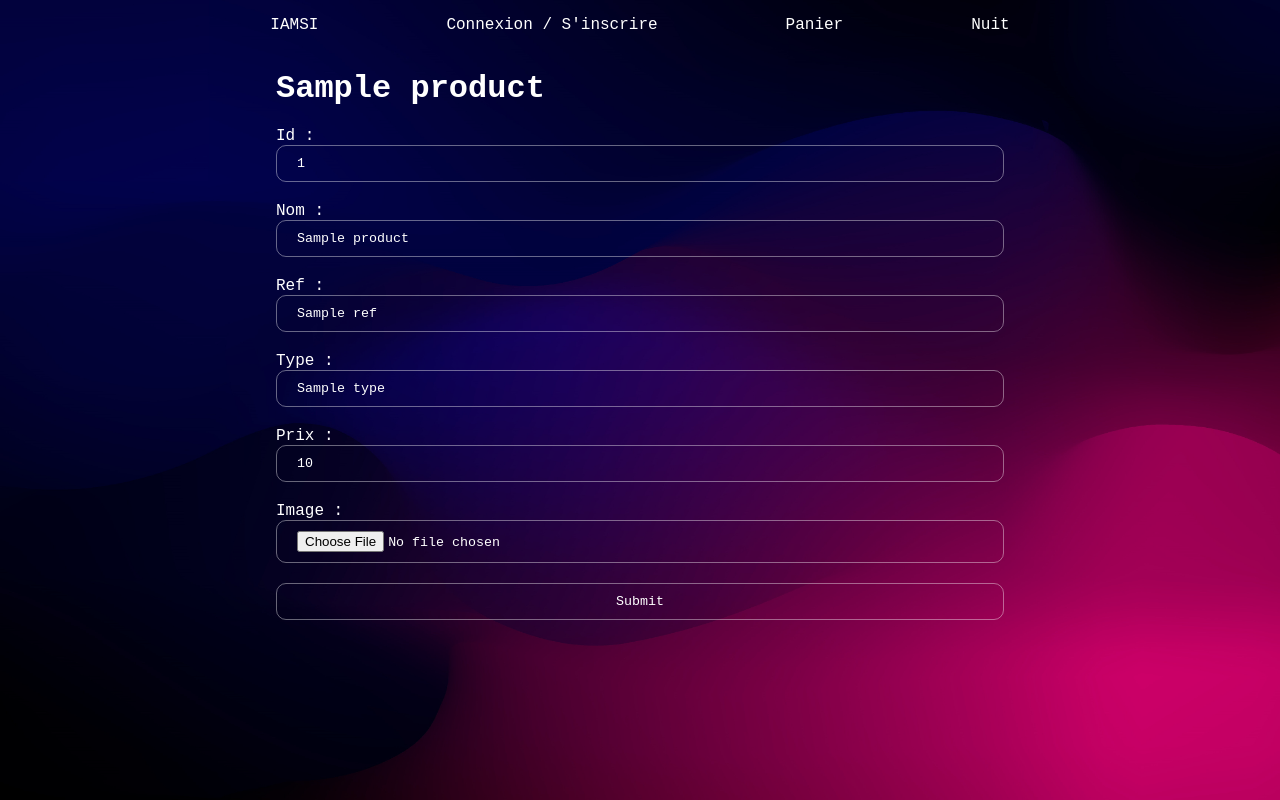
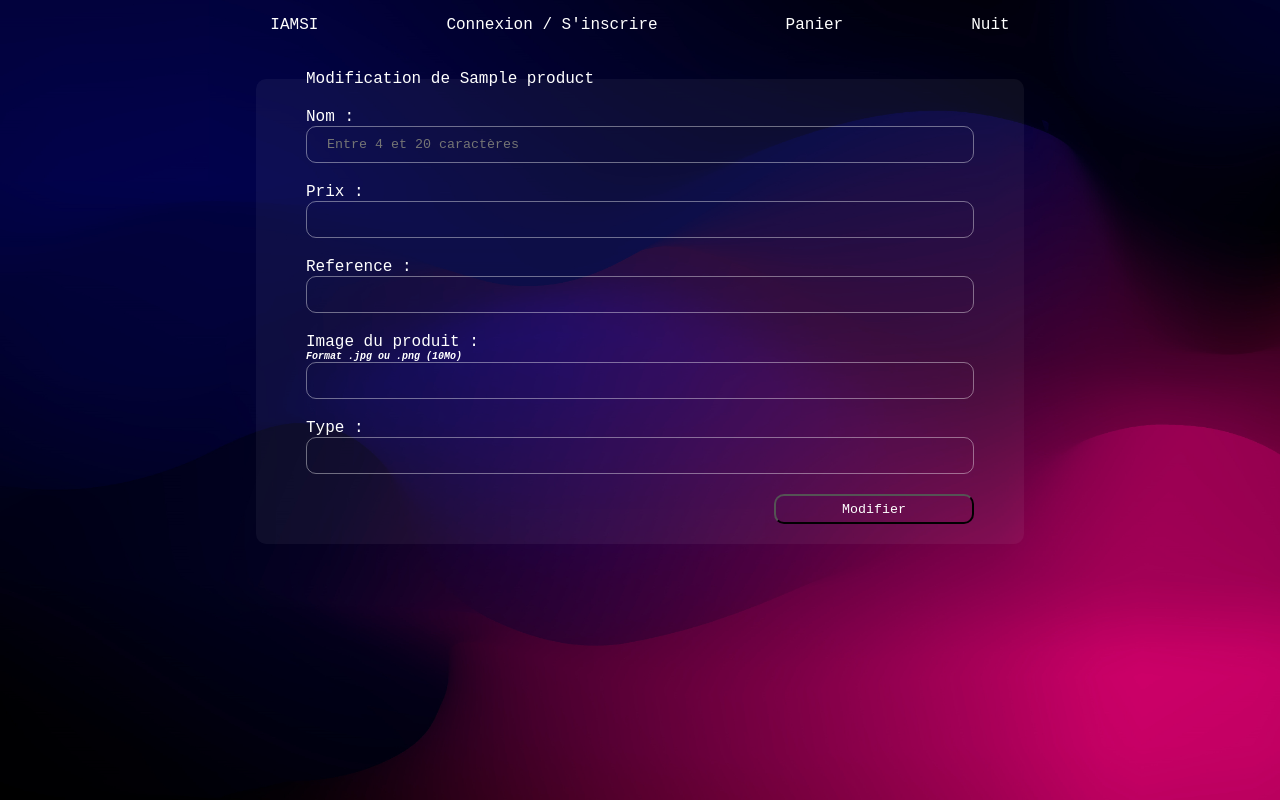
Before and after one commit to MikaChueWaye/IAMSI, a Symfony app: template templates/product/productPageModify.html.twig in a window 1280 px wide. Run offline with Twig, Linux system fonts and the light colour scheme; the template is opened without the code that fills it: most values are stand-ins (such as "Sample title", 1, 10 or a date in 2020); form fields are guessed from the names that the template uses; some libraries are stand-ins or nearby versions.

Commit message:
Produit: Refactor modification des produits (utiliation de la class ProductType.php) + correctifs minimes

```diff
--- a/public/js/product.js
+++ b/public/js/product.js
@@ -1,4 +1,4 @@
-function supprimerFeedy(event) {
+function deleteProduct(event) {
     event.preventDefault();
 	let button = event.target;
     let product = button.closest("#product");
@@ -13,5 +13,5 @@ function supprimerFeedy(event) {
 
 let buttons = document.getElementsByClassName("delete-product");
 Array.from(buttons).forEach(function (button) {
-    button.addEventListener("click", supprimerFeedy);
+    button.addEventListener("click", deleteProduct);
 });
--- a/src/Entity/Product.php
+++ b/src/Entity/Product.php
@@ -47,7 +47,7 @@ class Product
     private ?string $type = null;
 
     #[ORM\OneToMany(mappedBy: 'product', targetEntity: Inventory::class, orphanRemoval: true)]
-    private Collection $publications;
+    private Collection $products;
 
 
     public function getId(): ?int
--- a/templates/product/productList.html.twig
+++ b/templates/product/productList.html.twig
@@ -23,7 +23,7 @@
         {{ form_label(form.type, 'Type : ') }}
         {{ form_widget(form.type, {'id' : 'type'}) }}
 
-        {{ form_widget(form.create, {'id' : "creation-new-submit", 'label' : "Créer"}) }}
+        {{ form_widget(form.submit, {'id' : "creation-new-submit", 'label' : "Créer"}) }}
         <div id="fieldset-background" class="card"></div>
     </fieldset>
     {{ form_rest(form) }}
--- a/templates/product/productPageModify.html.twig
+++ b/templates/product/productPageModify.html.twig
@@ -1,5 +1,5 @@
 {% extends 'base.html.twig' %}
-{% block css %}<link rel="stylesheet" type="text/css" href="{{ asset("css/productPage.css") }}">{% endblock %}
+{% block css %}<link rel="stylesheet" type="text/css" href="{{ asset("css/productList.css") }}">{% endblock %}
 {% block title %}
     {% if product is not null %}
         {{ product.name }}
@@ -8,25 +8,29 @@
     {% endif %}
 {% endblock %}
 {% block main %}
-    <form method="post" action="{{ path("modifyProduct") }}" enctype="multipart/form-data">
-        <fieldset>
-            <legend><h1>{{ product.name }}</h1></legend>
-            <label for="id">Id :</label>
-            <input id="id" name="id" type="text" value="{{ product.id }}" readonly/>
-            <label for="name">Nom :</label>
-            <input id="name" name="name" type="text" value="{{ product.name }}"/>
-            <label for="ref">Ref :</label>
-            <input id="ref" name="ref" type="text" value="{{ product.ref }}"/>
-            <label for="type">Type :</label>
-            <input id="type" name="type" type="text" value="{{ product.type }}"/>
-            <label for="price">Prix :</label>
-            <input id="price" name="price" type="text" value="{{ product.price }}"/>
-            <label for="productImage">Image :</label>
-            <input id="productImage" name="productImage" type="file"/>
-            <input class="submit-button modify-product" type="submit">
-            <div id="fieldset-background" class="card"></div>
-        </fieldset>
+    {{ form_start(form) }}
+    <fieldset>
+        <legend>Modification de {{ product.name }}</legend>
+        {{ form_label(form.name, 'Nom : ') }}
+        {{ form_widget(form.name, {'id' : 'name', 'attr' : {'placeholder' : 'Entre 4 et 20 caractères'}}) }}
 
-    </form>
+        {{ form_label(form.price, 'Prix : ') }}
+        {{ form_widget(form.price, {'id' : 'price'}) }}
+
+        {{ form_label(form.ref, 'Reference : ') }}
+        {{ form_widget(form.ref, {'id' : 'ref'}) }}
+
+        {{ form_label(form.imageProduct, 'Image du produit : ') }}
+        <p class="help-input-form">Format .jpg ou .png  (10Mo)</p>
+        {{ form_widget(form.imageProduct, {'required' : '', 'attr' : {'accept' : 'image/png, image/jpeg'}}) }}
+
+        {{ form_label(form.type, 'Type : ') }}
+        {{ form_widget(form.type, {'id' : 'type'}) }}
+
+        {{ form_widget(form.submit, {'id' : "creation-new-submit", 'label' : "Modifier"}) }}
+        <div id="fieldset-background" class="card"></div>
+    </fieldset>
+    {{ form_rest(form) }}
+    {{ form_end(form) }}
 
 {% endblock %}
```
Also changed, not shown: src/Controller/ProductController.php (+20 -27 lines), src/Form/ProductType.php (+4 -8 lines).
